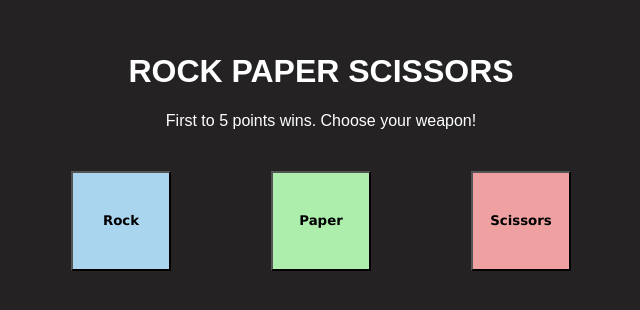
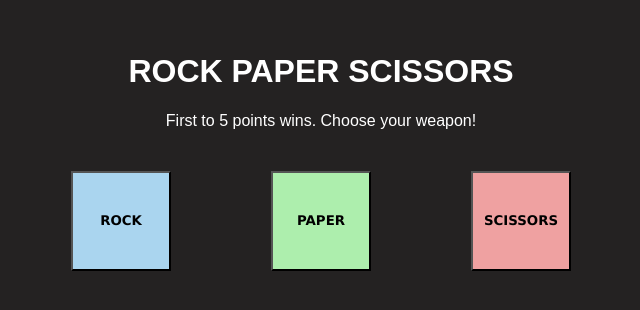
Before and after one commit to jibril678/rock-paper-scissors, a plain HTML site: page index.html in a window 1280 px wide. Shown: the part 126-436 px from the top of the page, 319-959 px from the left. Drawn offline with Linux system fonts and the light colour scheme.

Commit message:
update css and html styling on buttons

```diff
--- a/index.html
+++ b/index.html
@@ -11,9 +11,9 @@
             <h1>ROCK PAPER SCISSORS</h1>
             <p>First to 5 points wins. Choose your weapon!</p>
             <div class="selections">
-                <button id="rock">Rock</button>
-                <button id="paper">Paper</button>
-                <button id="scissors">Scissors</button>
+                <button id="rock">ROCK</button>
+                <button id="paper">PAPER</button>
+                <button id="scissors">SCISSORS</button>
             </div>
         </div>
     </div>
```
